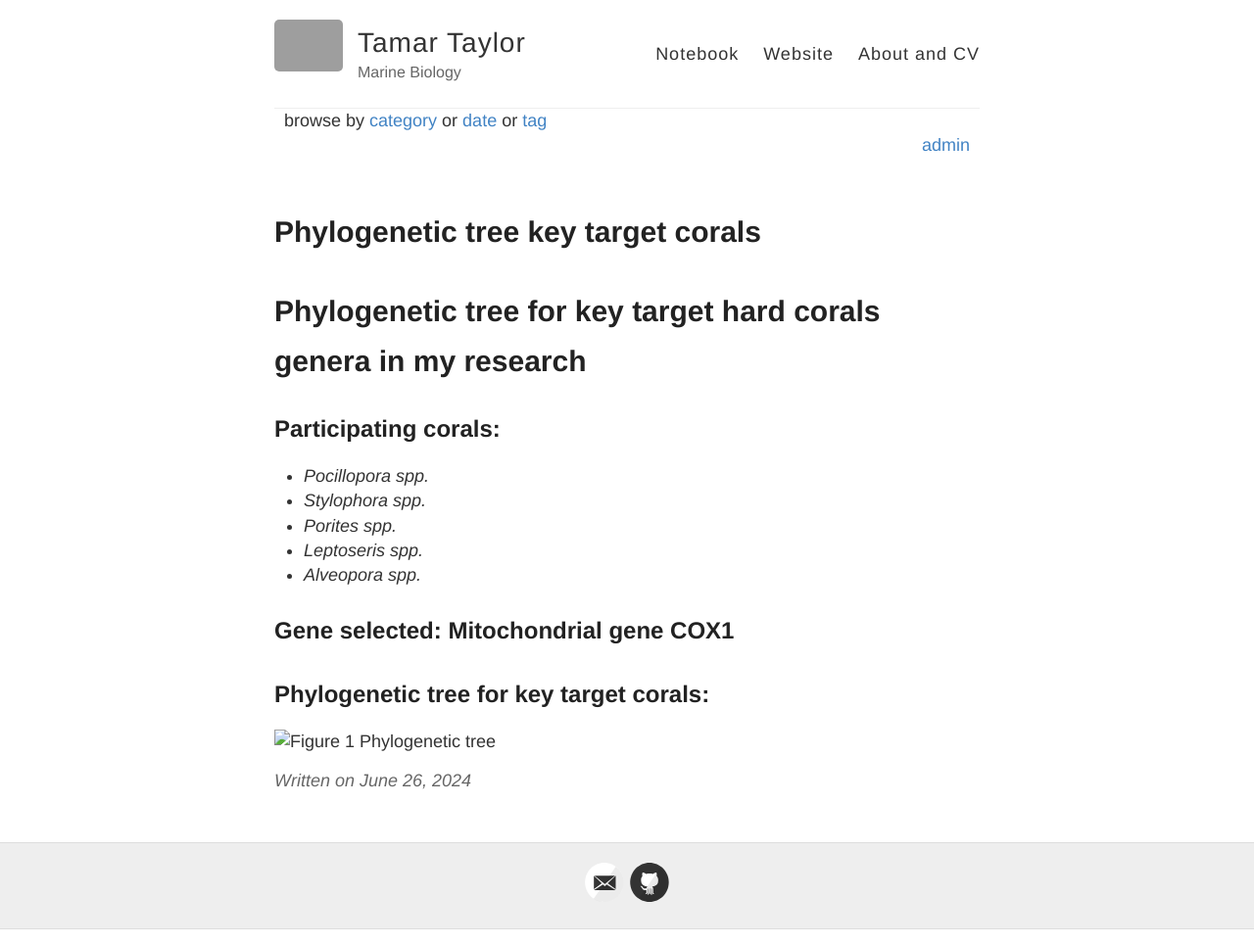
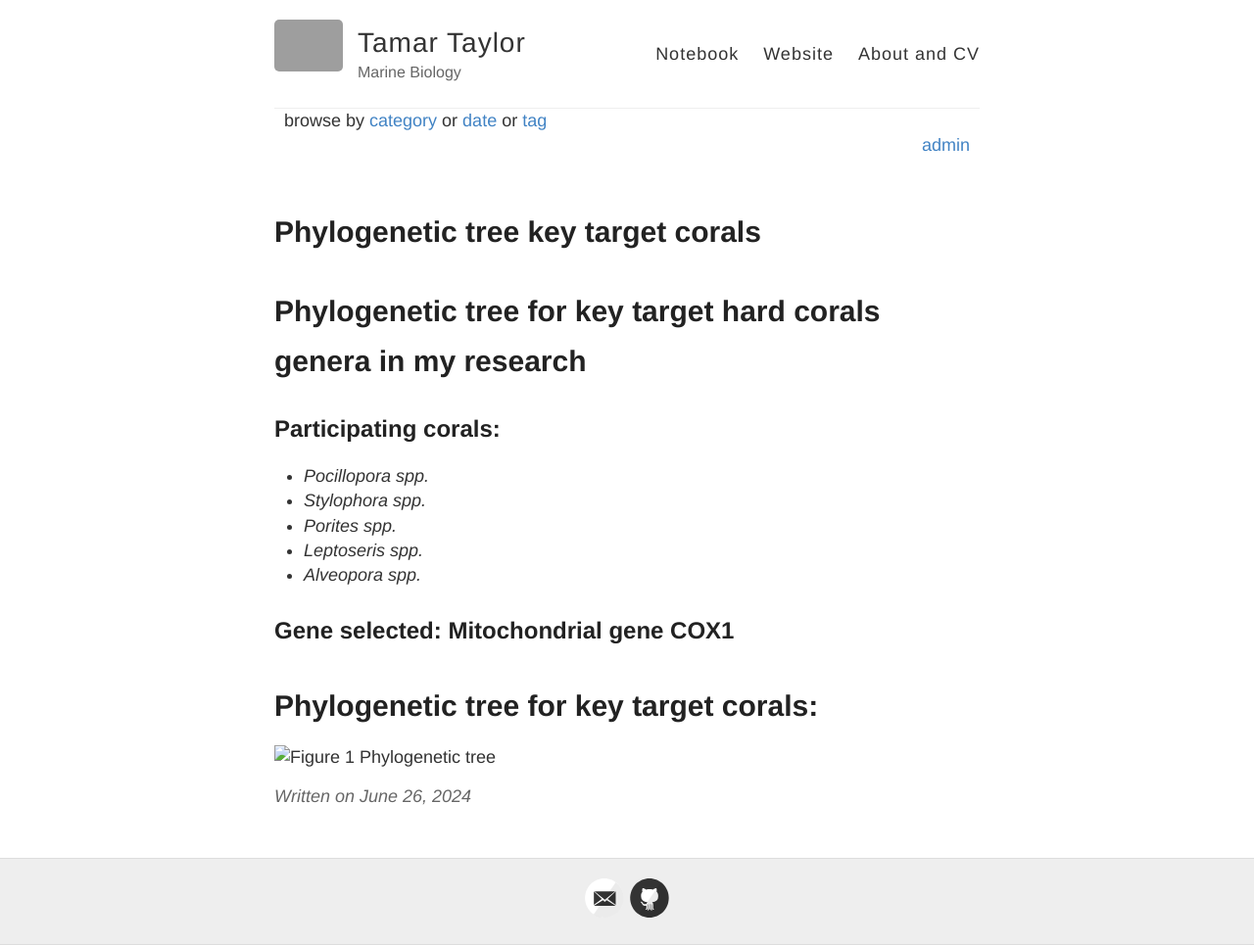
Before and after one commit to tamartaylor/Tamar_Notebook, a Jekyll site: the page built from _posts/2024-06-26-Phylogenetic tree key target corals.md, in a window 1280 px wide. Shown: the whole page at 98% size. Built offline with Jekyll 4.4.1, drawn with Linux system fonts in a browser that asks for light colours; our own code applies the rules of GitHub Pages for plain Markdown files; grey boxes are pictures that could not be loaded.

```diff
--- a/_posts/2024-06-26-Phylogenetic tree key target corals.md
+++ b/_posts/2024-06-26-Phylogenetic tree key target corals.md
@@ -10,6 +10,6 @@
 
 ## Gene selected: Mitochondrial gene COX1
 
-## Phylogenetic tree for key target corals:
+# Phylogenetic tree for key target corals:
 
 ![Figure 1 Phylogenetic tree](Corals_tree.jpeg)
```
